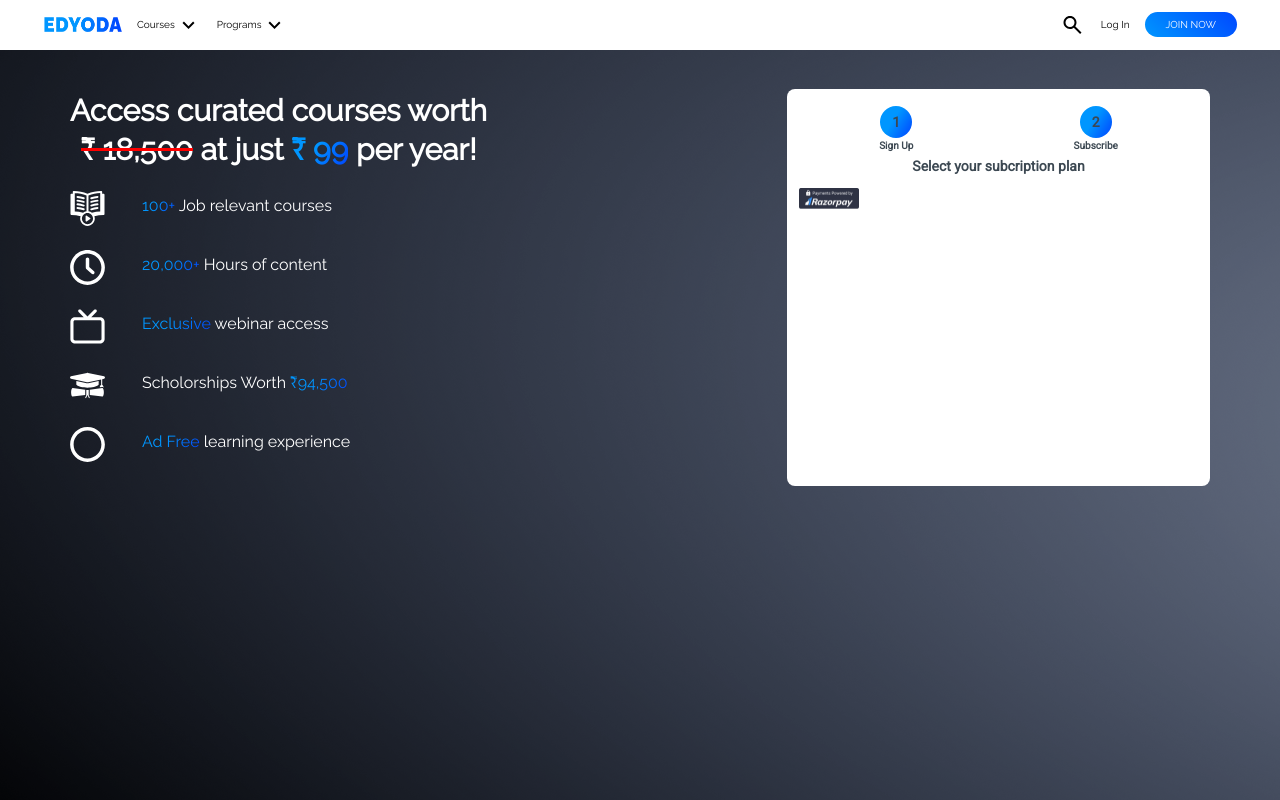
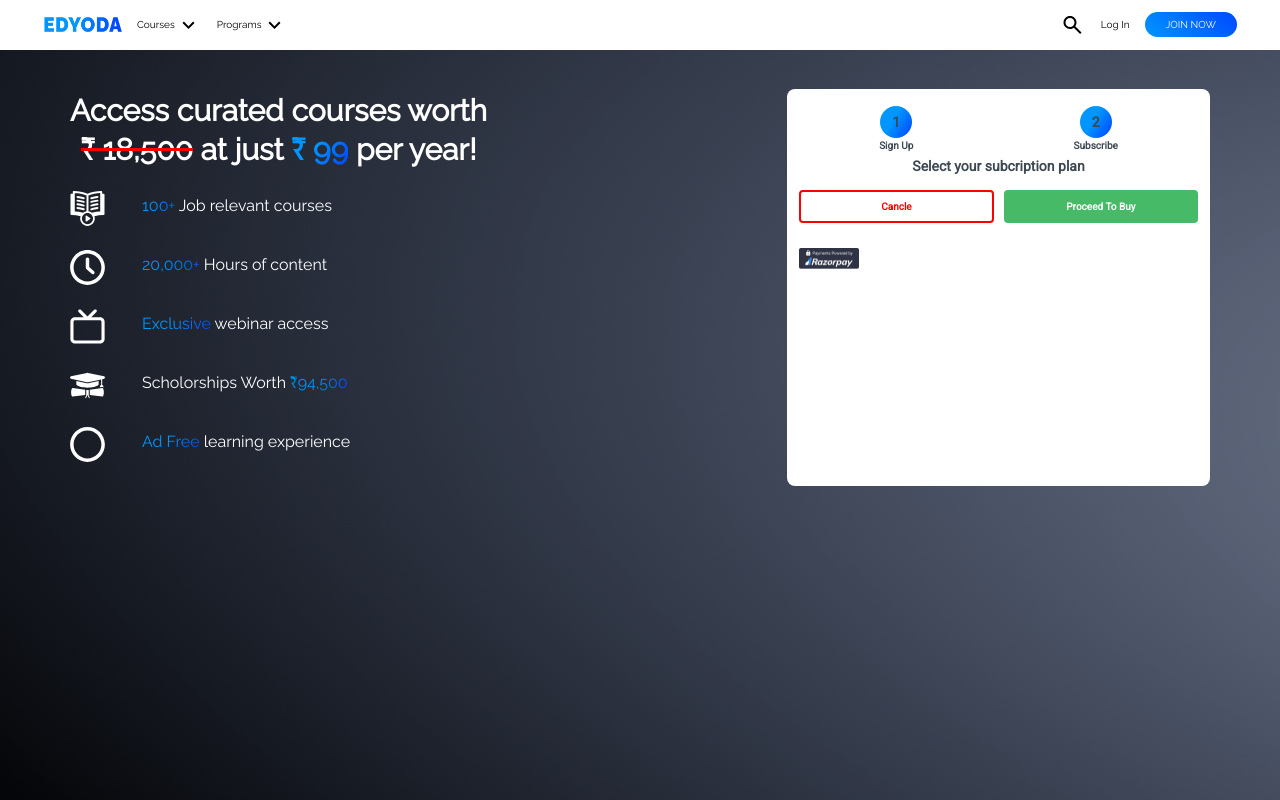
Before and after one commit to omkar342/Edyoda-Payment-Page, a React (Create React App) app: page / in a window 1280 px wide. Built offline with nearby package versions, Linux system fonts and the light colour scheme.

Commit message:
added utility buttons to payment container.

```diff
--- /dev/null
+++ b/src/Button Components/Utility Buttons/CancleButton.js
@@ -0,0 +1,11 @@
+import React from "react";
+
+const CancleButton = () => {
+  return (
+    <button className="cancle_button">
+      <p>Cancle</p>
+    </button>
+  );
+};
+
+export default CancleButton;
--- /dev/null
+++ b/src/Button Components/Utility Buttons/ProceedButton.js
@@ -0,0 +1,11 @@
+import React from "react";
+
+const ProceedButton = () => {
+  return (
+    <button className="proceed_button">
+      <p>Proceed To Buy</p>
+    </button>
+  );
+};
+
+export default ProceedButton;
--- /dev/null
+++ b/src/Button Components/Utility Buttons/UtilityButtons.js
@@ -0,0 +1,14 @@
+import React from "react";
+import CancleButton from "./CancleButton";
+import ProceedButton from "./ProceedButton";
+
+const UtilityButtons = () => {
+  return (
+    <div className="utility_buttons">
+      <CancleButton />
+      <ProceedButton />
+    </div>
+  );
+};
+
+export default UtilityButtons;
--- a/src/Container Components/Payment Container Components/PaymentContainer.css
+++ b/src/Container Components/Payment Container Components/PaymentContainer.css
@@ -56,3 +56,50 @@
   width: 60px;
   height: 21px;
 }
+
+.utility_buttons {
+  display: flex;
+  flex-direction: row;
+  justify-content: center;
+}
+
+.utility_buttons button {
+  border-radius: 4px;
+  outline: none;
+  width: 50%;
+  cursor: pointer;
+}
+
+.utility_buttons .cancle_button {
+  border: 2px solid #ff0000;
+  background: transparent;
+  margin: 11px 5px 11px 0px;
+  padding: 5px 31px;
+}
+
+.utility_buttons .cancle_button p {
+  color: #ff0000;
+  padding: 3px 10px;
+  font-size: 10px;
+  margin: 0;
+}
+
+.utility_buttons {
+  display: flex;
+  flex-direction: row;
+  justify-content: space-between;
+}
+
+.utility_buttons .proceed_button {
+  border: transparent;
+  background: #47ba68;
+  margin: 11px 0px 11px 5px;
+  padding: 8px 23px;
+}
+
+.utility_buttons .proceed_button p {
+  color: #fff;
+  padding: 3px 10px;
+  font-size: 10px;
+  margin: 0;
+}
--- a/src/Container Components/Payment Container Components/PaymentContainer.js
+++ b/src/Container Components/Payment Container Components/PaymentContainer.js
@@ -2,12 +2,14 @@ import React from "react";
 import "./PaymentContainer.css";
 import Stages from "./Stages";
 import RazorpayImage from "./RazorpayImage";
+import UtilityButtons from "../../Button Components/Utility Buttons/UtilityButtons";
 
 const PaymentContainer = () => {
   return (
     <div className="payment_container">
       <Stages />
       <p>Select your subcription plan</p>
+      <UtilityButtons />
       <RazorpayImage />
     </div>
   );
```
